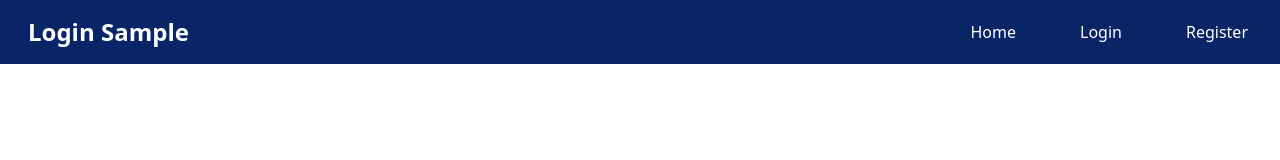
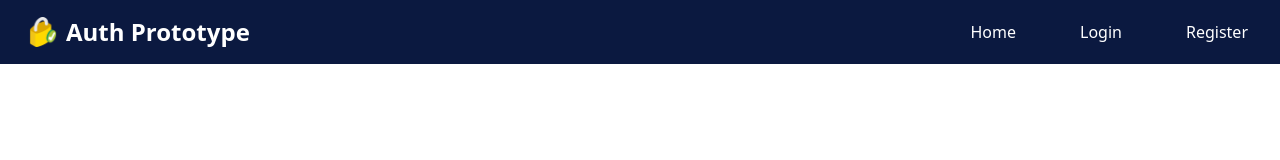
Before and after one commit to thanapholteam/test-react-auth, a React (Vite) app: page / in a window 1280 px wide. Shown: the top 160 px of the page. Built offline with nearby package versions, Linux system fonts and the light colour scheme; no server answers; what tailwindcss-animated would draw is missing.

Commit message:
💄 Add icon & rename navbar

```diff
--- a/src/components/Navbar.tsx
+++ b/src/components/Navbar.tsx
@@ -19,10 +19,14 @@ const Navbar: React.FC = () => {
   ];
 
   return (
-    <nav className="bg-[#0A2468] border-gray-200 sticky top-0 z-50">
+    <nav className="bg-[#0b1940] border-gray-200 sticky top-0 z-50">
       <div className="min-w-screen-xl flex flex-wrap items-center justify-between mx-auto p-4">
         <Link to="/" className="pl-3 md:text-2xl text-white font-bold">
-          <h1>Login Sample</h1>
+          <div className="flex items-center gap-2">
+            <img className="w-[30px] inline" src="./images/lock_logo.png"></img>
+            <h1>Auth Prototype</h1>
+          </div>
+
         </Link>
 
         {/* NavList */}
```
